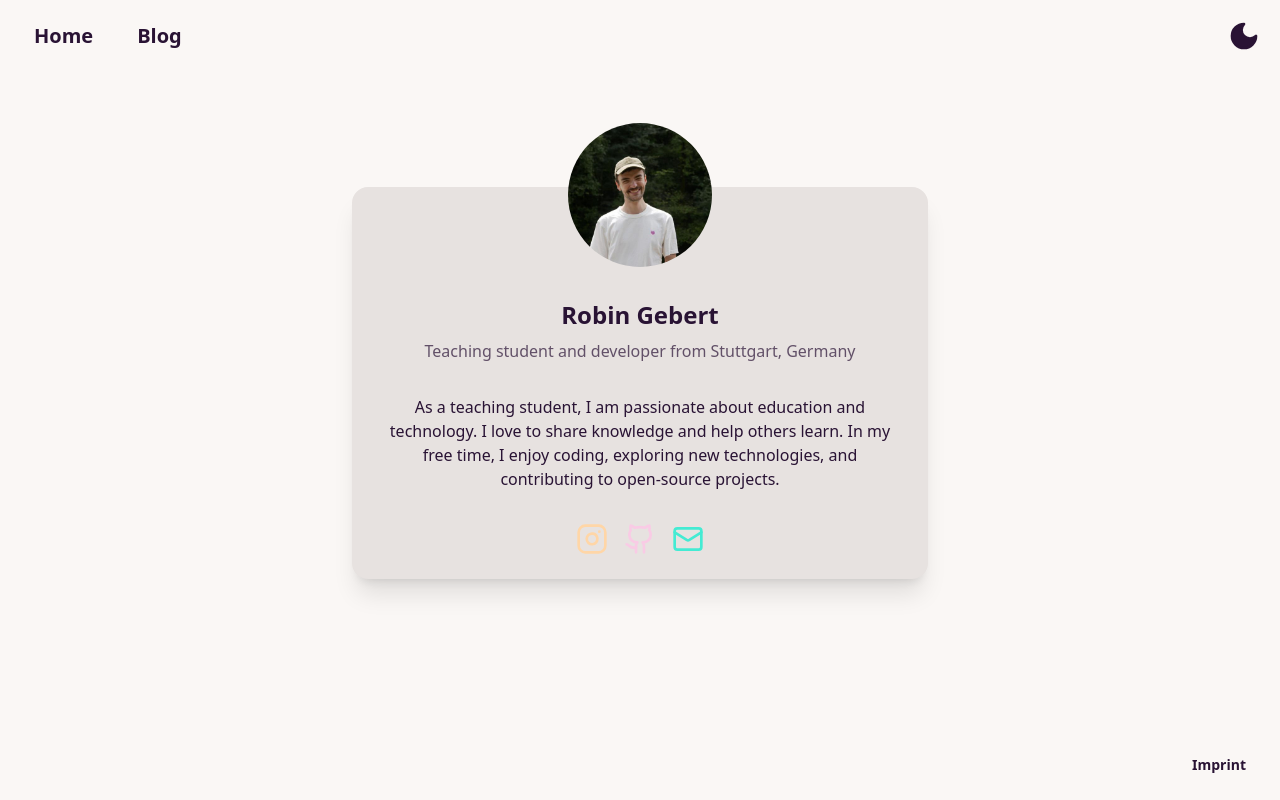
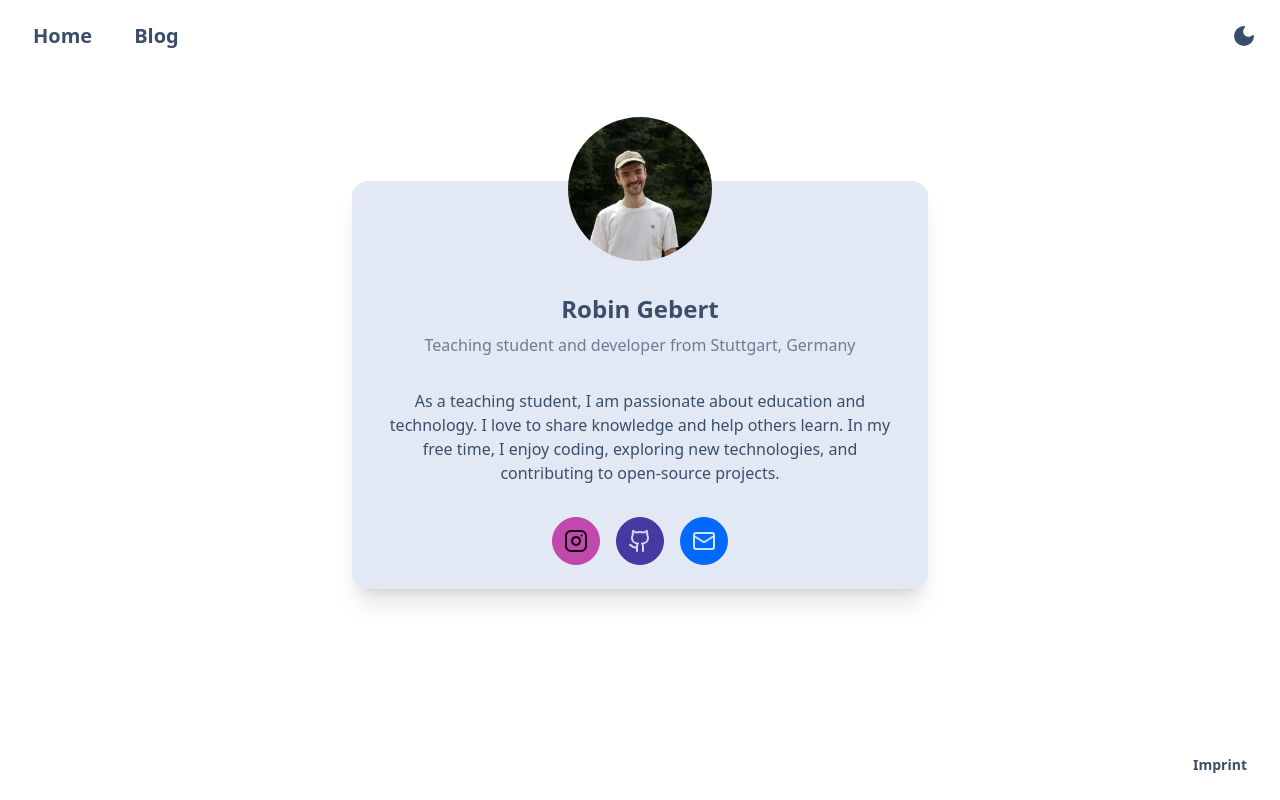
Before and after one commit to Ronjar/robingebert-website, a SvelteKit app: page / in a window 1280 px wide. Both pictures are taken after a click on the label "Toggle theme". Built offline with nearby package versions, Linux system fonts and the light colour scheme.

Commit message:
Improved Accessibility
Made markdown in blog working

```diff
--- a/package.json
+++ b/package.json
@@ -15,6 +15,7 @@
 		"@sveltejs/adapter-auto": "^6.0.0",
 		"@sveltejs/kit": "^2.16.0",
 		"@sveltejs/vite-plugin-svelte": "^5.0.0",
+		"@tailwindcss/typography": "^0.5.16",
 		"daisyui": "^5.0.43",
 		"svelte": "^5.0.0",
 		"svelte-check": "^4.0.0",
--- a/src/app.css
+++ b/src/app.css
@@ -2,7 +2,11 @@
 
 @plugin "daisyui" {
 
-  themes: cupcake, dracula --default;
+  themes: winter, dracula --default;
+
+}
+
+@plugin "@tailwindcss/typography" {
 
 }
 
--- a/src/lib/components/HeroCard.svelte
+++ b/src/lib/components/HeroCard.svelte
@@ -25,10 +25,10 @@
                 target="_blank"
                 rel="noopener"
                 aria-label="Instagram"
-                class="hover:scale-110 animate-wiggle transition-colors animation-delay-200"
+                class="btn btn-accent btn-lg btn-circle transition duration-300 hover:scale-110 animate-wiggle animation-delay-200"
             >
             <Instagram
-                class="w-8 h-8 text-accent transition-colors" />
+                class="w-6 h-6 transition-colors" />
             </a>
 
 
@@ -37,10 +37,10 @@
                 target="_blank"
                 rel="noopener"
                 aria-label="GitHub"
-                class="hover:scale-110 animate-wiggle transition-colors animation-delay-400"
+                class="btn btn-secondary btn-lg btn-circle transition duration-300 hover:scale-110 animate-wiggle animation-delay-400"
             >
             <Github
-                class="w-8 h-8 text-secondary transition-colors" />
+                class="w-6 h-6 transition-colors" />
             </a>
             {#if data.mail}
             <a
@@ -48,11 +48,11 @@
                 target="_blank"
                 rel="noopener"
                 aria-label="Email"
-                class="hover:scale-110 animate-wiggle transition-colors animation-delay-600"
+                class="btn btn-primary btn-lg btn-circle transition duration-300 hover:scale-110 animate-wiggle animation-delay-600"
                 >
 
             <Mail
-                class="w-8 h-8 text-primary transition-colors" />
+                class="w-6 h-6 transition-colors" />
             </a>
             {/if}
         </div>
--- a/src/lib/components/ThemeToggle.svelte
+++ b/src/lib/components/ThemeToggle.svelte
@@ -20,16 +20,16 @@
   }
 </script>
 
-<label class="btn btn-ghost btn-circle swap swap-rotate p-4">
-  <input type="checkbox" class="theme-controller" bind:checked onchange={toggleTheme} value="cupcake" />
+<label class="btn btn-ghost btn-circle swap swap-rotate p-4" role="form" aria-label="Toggle theme">
+  <input type="checkbox" class="theme-controller" bind:checked onchange={toggleTheme} value="winter" aria-label="Light / Dark theme toggle" />
 
    <Moon
-    class="swap-on w-8 h-8 fill-current"
+    class="swap-on w-6 h-6 fill-current"
     size={24}
   />
 
   <Sun
-    class="swap-off w-8 h-8 fill-current"
+    class="swap-off w-6 h-6 fill-current"
     size={24}
   />
 </label>
--- a/src/routes/+page.svelte
+++ b/src/routes/+page.svelte
@@ -11,6 +11,9 @@
   const mail = 'dev@robingebert.com';
 </script>
 
+<svelte:head>
+	<title>Home</title>
+</svelte:head>
 <div class="flex flex-col items-center justify-evenly min-h-[90vh] p-4">
   <HeroCard
     data={{
--- a/src/routes/blog/+page.svelte
+++ b/src/routes/blog/+page.svelte
@@ -31,6 +31,9 @@
   }
 </script>
 
+<svelte:head>
+	<title>My Blog</title>
+</svelte:head>
 <div class="max-w-3xl mx-auto py-8 px-4">
   <h1 class="text-3xl font-bold">My Blog</h1>
   <p class="text-base-content/60 mb-4">
@@ -46,9 +49,9 @@
     />
 
     <form class="filter">
-      <input class="btn btn-square" type="reset" value="×"/>
+      <input class="btn btn-square" type="reset" value="×" aria-label="Remove tag selection" role="searchbox"/>
       {#each allTags as tag}
-        <input class="btn" type="radio" name="tags" aria-label={tag} onclick={() => setTag(tag)} />
+        <input class="btn" type="radio" name="tags" aria-label={tag} onclick={() => setTag(tag)} role="searchbox"/>
       {/each}
     </form>
   </div>
--- a/src/routes/blog/[slug]/+page.svelte
+++ b/src/routes/blog/[slug]/+page.svelte
@@ -3,10 +3,10 @@
 </script>
 
 <svelte:head>
-	<title>{data.meta.title}</title>
+	<title>{data.meta.title + " - Blog"}</title>
 	<meta property="og:type" content="article" />
 	{#if data.meta.title}
-		<meta property="og:title" content={data.meta.title} />
+		<meta property="og:title" content={data.meta.title + " - Blog"} />
 	{/if}
 	{#if data.meta.description}
 		<meta property="og:description" content={data.meta.description} />
@@ -19,7 +19,7 @@
 	{/if}
 </svelte:head>
 <div class="p-4">
-	<div
+	<main
 		class="p-6 2xl:mt-12 mt-4 max-w-4xl mx-auto bg-base-200 rounded-xl shadow-md space-y-4"
 	>
 		<h1 class="text-3xl font-bold">{data.meta.title}</h1>
@@ -40,8 +40,8 @@
 				{/each}
 			</p>
 		{/if}
-		<div class="prose">
+		<div class="prose mt-8">
 			<data.content />
 		</div>
-	</div>
+	</main>
 </div>
--- a/src/site/blog/FirstEntryTest.md
+++ b/src/site/blog/FirstEntryTest.md
@@ -4,5 +4,5 @@ description: This is the first entry to test my blog system # Description for SE
 date: '2025-06-15' # Edit date for SEO
 tags: 'Test, First'
 ---
-Hello World.
+### Hello World.
 This is the first entry, which I used to try my minimal blogging system.
```
Also changed, not shown: 1 other file (tests, documents, lock files or other folders).
